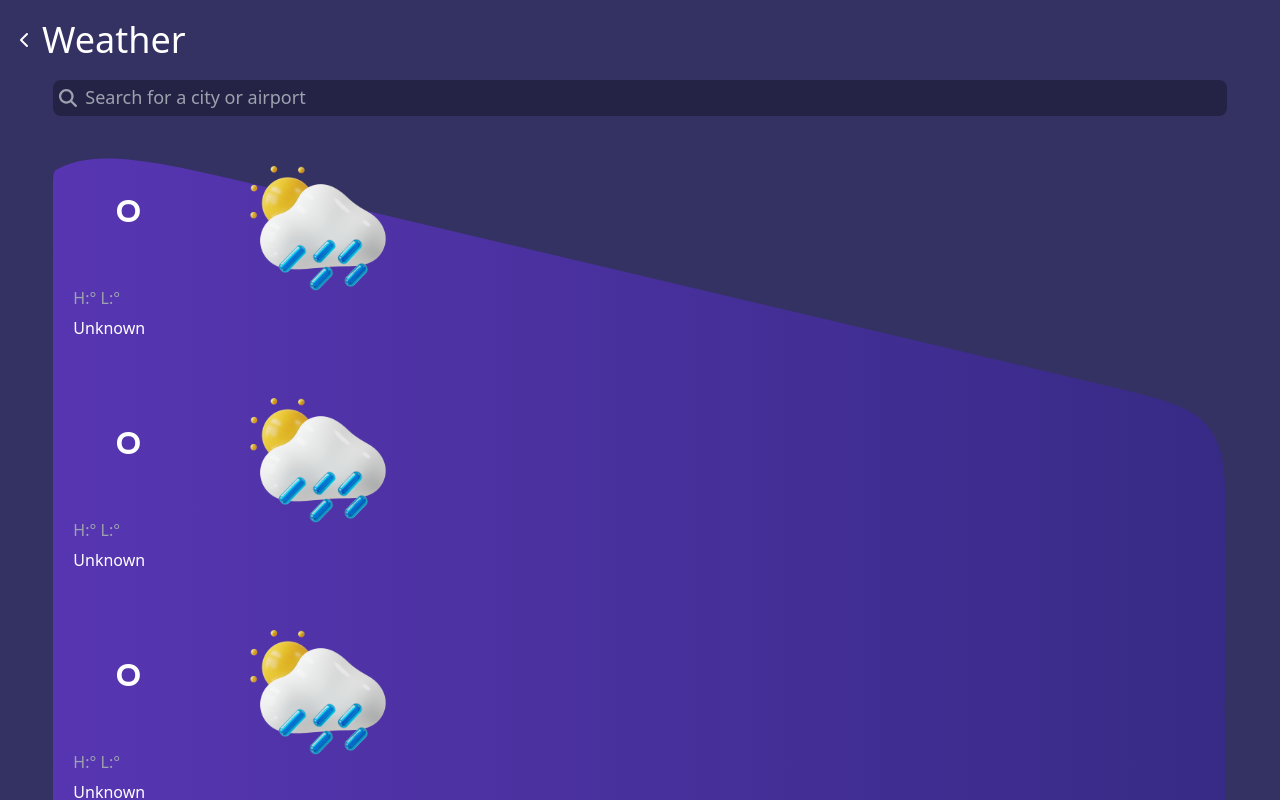
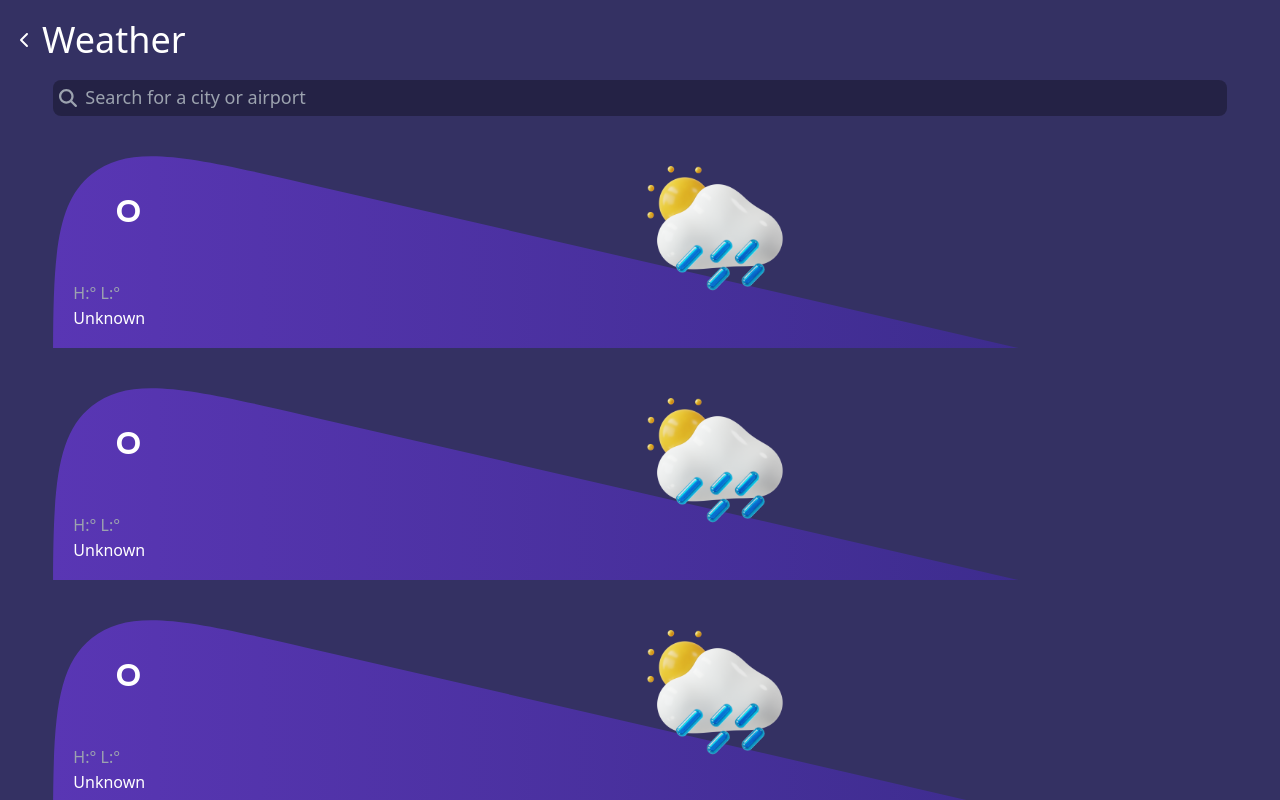
Before and after one commit to Spongey21/weatherapp, a Next.js app: page /weather in a window 1280 px wide. Shown: the top 800 px of the page. Built offline with nearby package versions, Linux system fonts and the light colour scheme; no server answers.

Commit message:
minor adjustment to weather background

```diff
--- a/src/components/weather.js
+++ b/src/components/weather.js
@@ -21,13 +21,12 @@
   const kelvinToCelcius = 273.15
 
   return (
-    <article className='grid grid-rows-[100px_30px_30px] grid-cols-[150px] w-11/12 h-48 mt-10 m-auto'>
-      <Image className='w-full rounded-3xl row-start-1 row-end-3 col-start-1 col-end-3' src={weatherBackground} alt='weather image' width={500} height={500} />
-      <Image className='col-start-2 col-end-3 row-start-1 row-end-2 m-auto ml-10' src={overcast} alt='cloud image' width={150} height={150} />
-      <h2 className='text-7xl text-white col-start-1 col-end-1 row-start-1 row-end-1 text-center pt-8 capitalize'>{weather.main && Math.round(weather.main.temp - kelvinToCelcius)}°</h2>
-      <span className='text-gray-400 row-start-3 row-end-3 col-start-1 text-left pl-5 capitalize whitespace-nowrap'>h:{weather.main && Math.round(weather.main.temp_max - kelvinToCelcius)}° l:{weather.main && Math.round(weather.main.temp_min - kelvinToCelcius)}°</span>
-      <span className='text-white row-start-4 row-end-4 col-start-2 col-end-2 text-end pr-5 capitalize'>{weather.weather && weather.weather[0].description}</span>
-      <span className='text-white col-start-1 col-end-1 row-start-4 row-end-4 text-left pl-5 capitalize whitespace-nowrap'>{!weather.name ? weather.name = 'unknown' : weather.name}</span>
+    <article className='grid grid-rows-[50px_50px_25px_25px_25px] grid-cols-[150px] w-11/12 h-48 mt-10 m-auto bg-weatherBackground bg-cover bg-no-repeat'>
+      <Image className='row-start-1 row-end-2 col-start-2 col-end-3 m-auto' src={overcast} alt='cloud image' width={150} height={150} />
+      <h2 className='text-7xl text-white row-start-1 row-end-1 col-start-1 col-end-1 text-center pt-8 capitalize'>{weather.main && Math.round(weather.main.temp - kelvinToCelcius)}°</h2>
+      <span className='text-gray-400 row-start-4 row-end-4 col-start-1 text-left pl-5 capitalize whitespace-nowrap'>h:{weather.main && Math.round(weather.main.temp_max - kelvinToCelcius)}° l:{weather.main && Math.round(weather.main.temp_min - kelvinToCelcius)}°</span>
+      <span className='text-white row-start-5 row-end-5 col-start-2 col-end-2 text-end pr-5 capitalize'>{weather.weather && weather.weather[0].description}</span>
+      <span className='text-white row-start-5 row-end-5 col-start-1 col-end-1 text-left pl-5 capitalize whitespace-nowrap'>{!weather.name ? weather.name = 'unknown' : weather.name}</span>
     </article>
   )
 }
--- a/tailwind.config.js
+++ b/tailwind.config.js
@@ -7,6 +7,9 @@
   ],
   theme: {
     extend: {
+      backgroundImage: {
+        'weatherBackground': "url('/WeatherBackground.svg')",
+      }
     },
   },
   plugins: [],
```
Also changed, not shown: public/WeatherBackground.svg.
